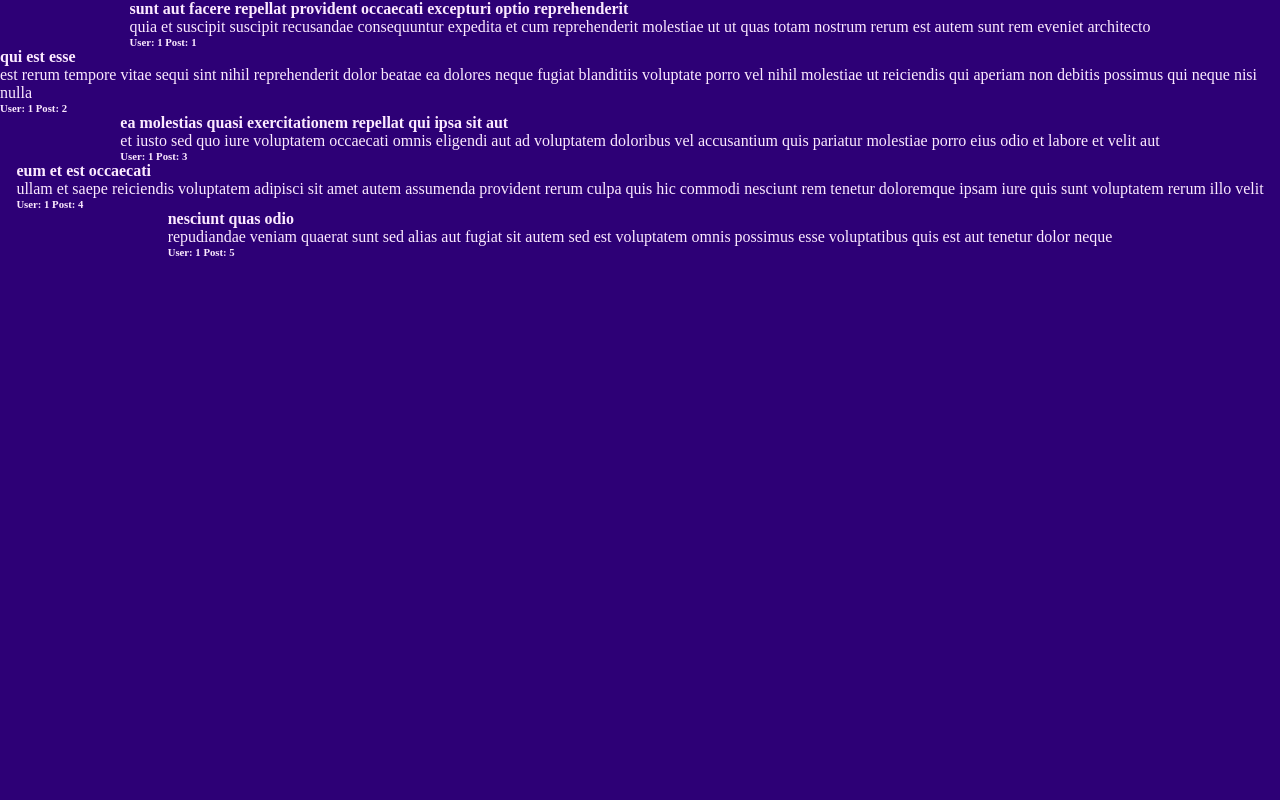
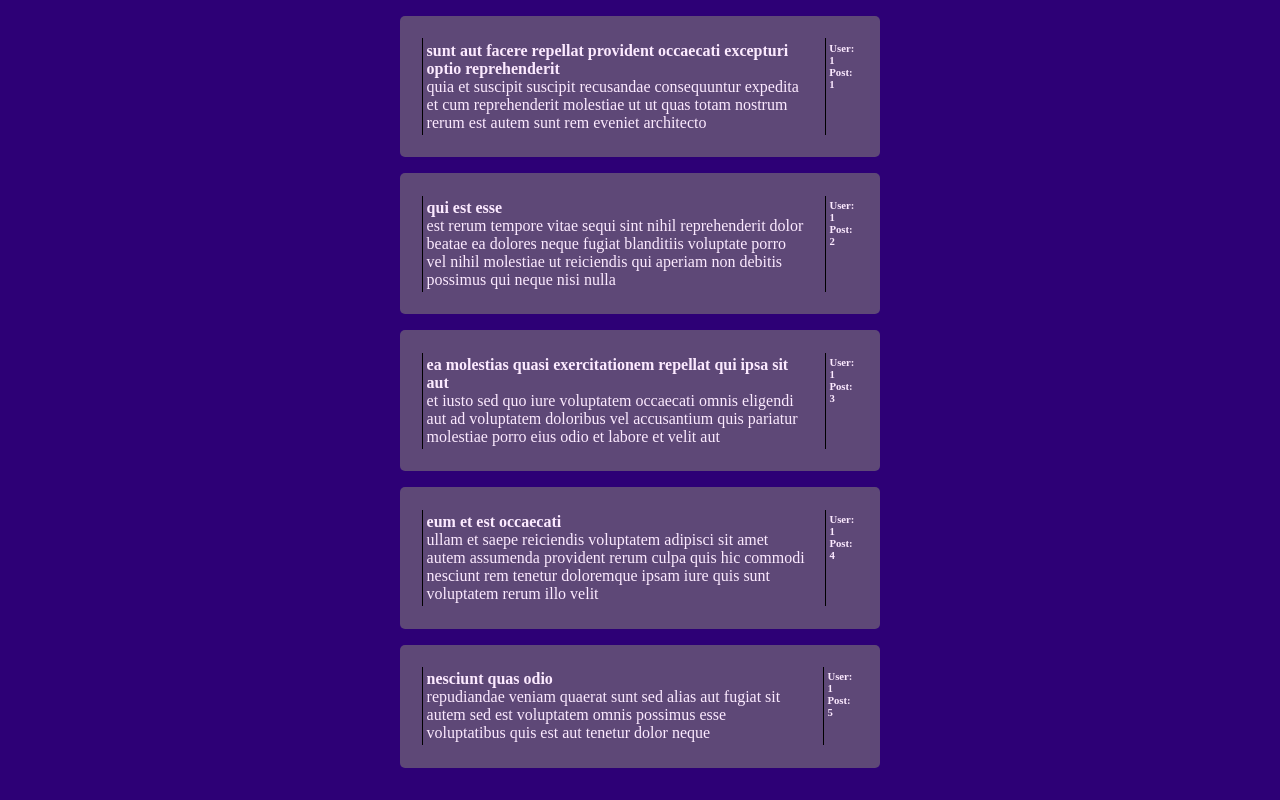
Before and after one commit to LarsGKodehode/ae-listing-data, a React (Vite) app: page / in a window 1280 px wide. Built offline with nearby package versions, Linux system fonts and the light colour scheme.

Commit message:
add CSS for posts

```diff
--- a/src/App.module.css
+++ b/src/App.module.css
@@ -7,3 +7,19 @@
   background-color: var(--color-primary-500);
   color: var(--color-contrast-500);
 }
+
+.post {
+  display: flex;
+  max-width: 30rem;
+
+  background-color: var(--color-secondary-500);
+  padding: 1rem;
+  margin-top: 1rem;
+  border-radius: 5px;
+}
+
+.post>* {
+  margin: .4rem;
+  padding: .2rem;
+  border-left: solid black 1px;
+}
```
